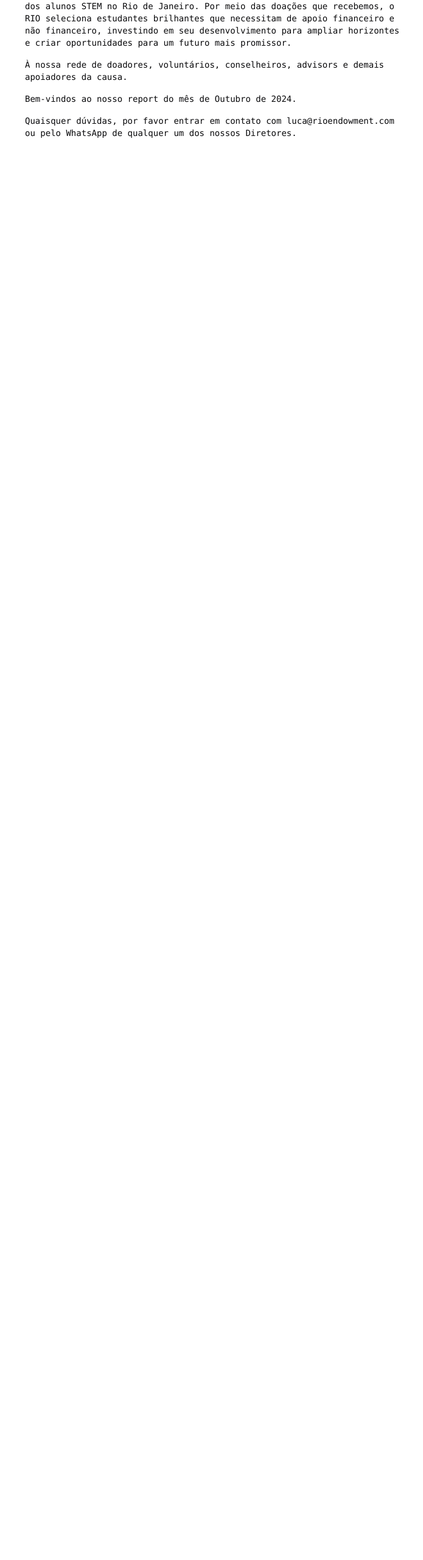
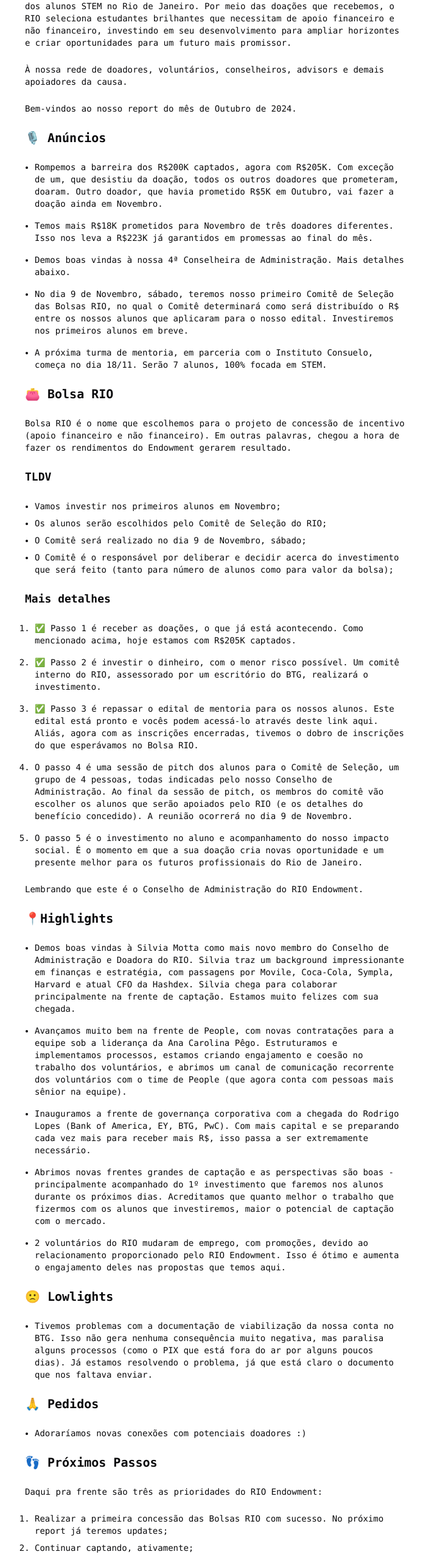
Before and after one commit to lucabcastellano/RIOIR, a Next.js app in the folder rio_updates/: page /rio-update-outubro-2024 in a window 1280 px wide. Shown: the part 236-2794 px from the top of the page at 61% size, without its empty margins (287-982 px from the left). Before the commit the page ends 800 px from the top, so only its background shows below. Built offline with nearby package versions, Linux system fonts and the light colour scheme.

Commit message:
Update page.tsx 10

```diff
--- a/rio_updates/app/rio-update-outubro-2024/page.tsx
+++ b/rio_updates/app/rio-update-outubro-2024/page.tsx
@@ -25,7 +25,7 @@ export default function BlogPost() {
             </div>
           </header>
 
-          <div className="prose prose-gray dark:prose-invert max-w-none space-y-4 font-mono text-sm">
+          <div className="prose prose-gray dark:prose-invert max-w-none space-y-6 font-mono text-sm">
             <p>
               O RIO Endowment é um fundo patrimonial dedicado a desbloquear o potencial dos alunos STEM
               no Rio de Janeiro. Por meio das doações que recebemos, o RIO seleciona estudantes brilhantes
@@ -41,8 +41,158 @@ export default function BlogPost() {
               Bem-vindos ao nosso report do mês de Outubro de 2024.
             </p>
 
+            <h2 className="text-xl font-bold mt-12 mb-4 flex items-center gap-2">
+              🎙️ Anúncios
+            </h2>
+
+            <ul className="list-disc pl-4 space-y-4">
+              <li>
+                Rompemos a barreira dos R$200K captados, agora com R$205K. Com exceção de um, que desistiu da doação,
+                todos os outros doadores que prometeram, doaram. Outro doador, que havia prometido R$5K em Outubro,
+                vai fazer a doação ainda em Novembro.
+              </li>
+              <li>
+                Temos mais R$18K prometidos para Novembro de três doadores diferentes. Isso nos leva a R$223K já
+                garantidos em promessas ao final do mês.
+              </li>
+              <li>
+                Demos boas vindas à nossa 4ª Conselheira de Administração. Mais detalhes abaixo.
+              </li>
+              <li>
+                No dia 9 de Novembro, sábado, teremos nosso primeiro Comitê de Seleção das Bolsas RIO, no qual o
+                Comitê determinará como será distribuído o R$ entre os nossos alunos que aplicaram para o nosso edital.
+                Investiremos nos primeiros alunos em breve.
+              </li>
+              <li>
+                A próxima turma de mentoria, em parceria com o Instituto Consuelo, começa no dia 18/11. Serão 7 alunos,
+                100% focada em STEM.
+              </li>
+            </ul>
+
+            <h2 className="text-xl font-bold mt-12 mb-4 flex items-center gap-2">
+              👛 Bolsa RIO
+            </h2>
+
             <p>
-              Quaisquer dúvidas, por favor entrar em contato com{' '}
+              Bolsa RIO é o nome que escolhemos para o projeto de concessão de incentivo (apoio financeiro e não financeiro).
+              Em outras palavras, chegou a hora de fazer os rendimentos do Endowment gerarem resultado.
+            </p>
+
+            <h3 className="text-lg font-bold mt-8 mb-4">TLDV</h3>
+
+            <ul className="list-disc pl-4 space-y-2">
+              <li>Vamos investir nos primeiros alunos em Novembro;</li>
+              <li>Os alunos serão escolhidos pelo Comitê de Seleção do RIO;</li>
+              <li>O Comitê será realizado no dia 9 de Novembro, sábado;</li>
+              <li>
+                O Comitê é o responsável por deliberar e decidir acerca do investimento que será feito
+                (tanto para número de alunos como para valor da bolsa);
+              </li>
+            </ul>
+
+            <h3 className="text-lg font-bold mt-8 mb-4">Mais detalhes</h3>
+
+            <ol className="list-decimal pl-4 space-y-4">
+              <li>
+                ✅ Passo 1 é receber as doações, o que já está acontecendo. Como mencionado acima, hoje estamos
+                com R$205K captados.
+              </li>
+              <li>
+                ✅ Passo 2 é investir o dinheiro, com o menor risco possível. Um comitê interno do RIO, assessorado
+                por um escritório do BTG, realizará o investimento.
+              </li>
+              <li>
+                ✅ Passo 3 é repassar o edital de mentoria para os nossos alunos. Este edital está pronto e vocês podem
+                acessá-lo através deste link aqui. Aliás, agora com as inscrições encerradas, tivemos o dobro de
+                inscrições do que esperávamos no Bolsa RIO.
+              </li>
+              <li>
+                O passo 4 é uma sessão de pitch dos alunos para o Comitê de Seleção, um grupo de 4 pessoas, todas
+                indicadas pelo nosso Conselho de Administração. Ao final da sessão de pitch, os membros do comitê
+                vão escolher os alunos que serão apoiados pelo RIO (e os detalhes do benefício concedido). A reunião
+                ocorrerá no dia 9 de Novembro.
+              </li>
+              <li>
+                O passo 5 é o investimento no aluno e acompanhamento do nosso impacto social. É o momento em que a
+                sua doação cria novas oportunidade e um presente melhor para os futuros profissionais do Rio de Janeiro.
+              </li>
+            </ol>
+
+            <p>
+              Lembrando que este é o Conselho de Administração do RIO Endowment.
+            </p>
+
+            <h2 className="text-xl font-bold mt-12 mb-4 flex items-center gap-2">
+              📍Highlights
+            </h2>
+
+            <ul className="list-disc pl-4 space-y-4">
+              <li>
+                Demos boas vindas à Silvia Motta como mais novo membro do Conselho de Administração e Doadora do RIO.
+                Silvia traz um background impressionante em finanças e estratégia, com passagens por Movile, Coca-Cola,
+                Sympla, Harvard e atual CFO da Hashdex. Silvia chega para colaborar principalmente na frente de captação.
+                Estamos muito felizes com sua chegada.
+              </li>
+              <li>
+                Avançamos muito bem na frente de People, com novas contratações para a equipe sob a liderança da Ana
+                Carolina Pêgo. Estruturamos e implementamos processos, estamos criando engajamento e coesão no trabalho
+                dos voluntários, e abrimos um canal de comunicação recorrente dos voluntários com o time de People
+                (que agora conta com pessoas mais sênior na equipe).
+              </li>
+              <li>
+                Inauguramos a frente de governança corporativa com a chegada do Rodrigo Lopes (Bank of America, EY, BTG, PwC).
+                Com mais capital e se preparando cada vez mais para receber mais R$, isso passa a ser extremamente necessário.
+              </li>
+              <li>
+                Abrimos novas frentes grandes de captação e as perspectivas são boas - principalmente acompanhado do 1º
+                investimento que faremos nos alunos durante os próximos dias. Acreditamos que quanto melhor o trabalho que
+                fizermos com os alunos que investiremos, maior o potencial de captação com o mercado.
+              </li>
+              <li>
+                2 voluntários do RIO mudaram de emprego, com promoções, devido ao relacionamento proporcionado pelo RIO
+                Endowment. Isso é ótimo e aumenta o engajamento deles nas propostas que temos aqui.
+              </li>
+            </ul>
+
+            <h2 className="text-xl font-bold mt-12 mb-4 flex items-center gap-2">
+              🙁 Lowlights
+            </h2>
+
+            <ul className="list-disc pl-4 space-y-4">
+              <li>
+                Tivemos problemas com a documentação de viabilização da nossa conta no BTG. Isso não gera nenhuma
+                consequência muito negativa, mas paralisa alguns processos (como o PIX que está fora do ar por alguns
+                poucos dias). Já estamos resolvendo o problema, já que está claro o documento que nos faltava enviar.
+              </li>
+            </ul>
+
+            <h2 className="text-xl font-bold mt-12 mb-4 flex items-center gap-2">
+              🙏 Pedidos
+            </h2>
+
+            <ul className="list-disc pl-4 space-y-2">
+              <li>Adoraríamos novas conexões com potenciais doadores :)</li>
+            </ul>
+
+            <h2 className="text-xl font-bold mt-12 mb-4 flex items-center gap-2">
+              👣 Próximos Passos
+            </h2>
+
+            <p>Daqui pra frente são três as prioridades do RIO Endowment:</p>
+
+            <ol className="list-decimal pl-4 space-y-2">
+              <li>Realizar a primeira concessão das Bolsas RIO com sucesso. No próximo report já teremos updates;</li>
+              <li>Continuar captando, ativamente;</li>
+              <li>
+                Começar a segunda turma de mentoria, desta vez com o Instituto Consuelo. Ela vai obedecer a mesma lógica
+                da primeira (mentoria por 2 meses, resultados, edital, bolsa). Mais detalhes sobre ela no próximo report;
+              </li>
+              <li>"Organizar a casa" em termos de governança e People.</li>
+            </ol>
+
+            <div className="mt-12 pt-8 border-t">
+              <p>
+                Até a próxima edição! Novamente importante lembrar: quaisquer dúvidas, por favor entrar em contato com{' '}
                 <a
                   href="mailto:luca@rioendowment.com"
                   className="text-foreground hover:underline decoration-muted-foreground/30"
@@ -52,6 +202,7 @@ export default function BlogPost() {
                 ou pelo WhatsApp de qualquer um dos nossos Diretores.
               </p>
             </div>
+          </div>
         </article>
       </div>
     </div>
```
Lines whose indentation alone changed are shown as unchanged.
